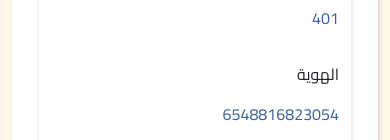
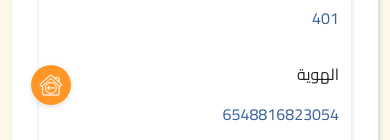
Before and after one commit to AyatT12/trail2, a plain HTML site: page Pages/Account/Account.html in a window 390 px wide. Shown: the part 704-844 px from the top of the page. Drawn offline with nearby package versions, Linux system fonts and the light colour scheme; files whose address does not match are found by name.

Commit message:
Update content.css

```diff
--- a/style/content.css
+++ b/style/content.css
@@ -685,7 +685,7 @@ input[type="date"]::-webkit-calendar-picker-indicator {
 }
 
 .main-page-icon {
-  position: absolute;
+  position: sticky;
   left: -120px;
   bottom: 0;
   transition: left 0.3s ease, bottom 0.3s ease;
@@ -1356,8 +1356,8 @@ text-align: end;
     bottom: 0px;
 }
 .main-page-icon {
-  left: 0px;
-  bottom: 0px;
+bottom: 40px;
+right: 100%;
 }
 .main-container {
   position: static;
```
